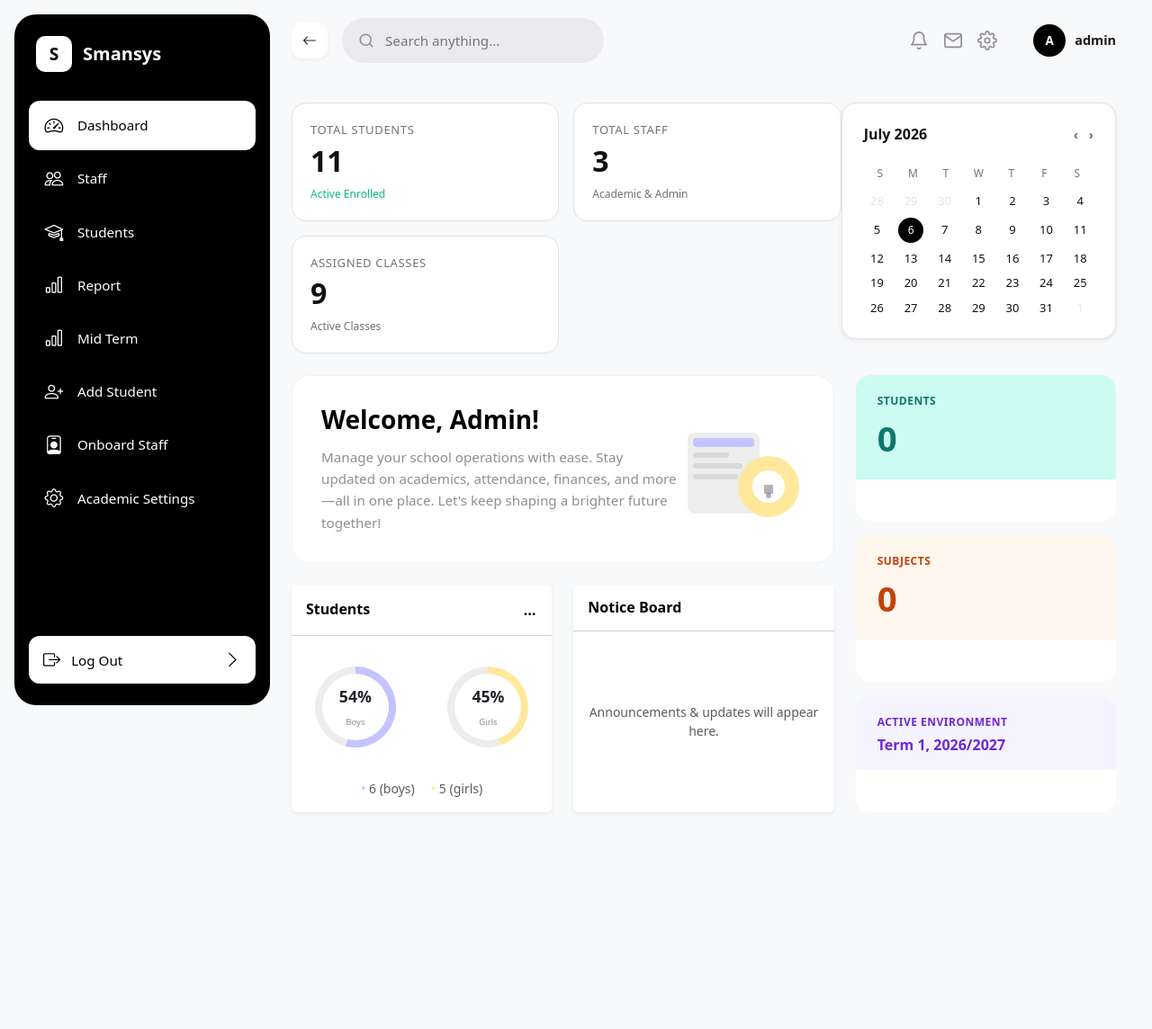
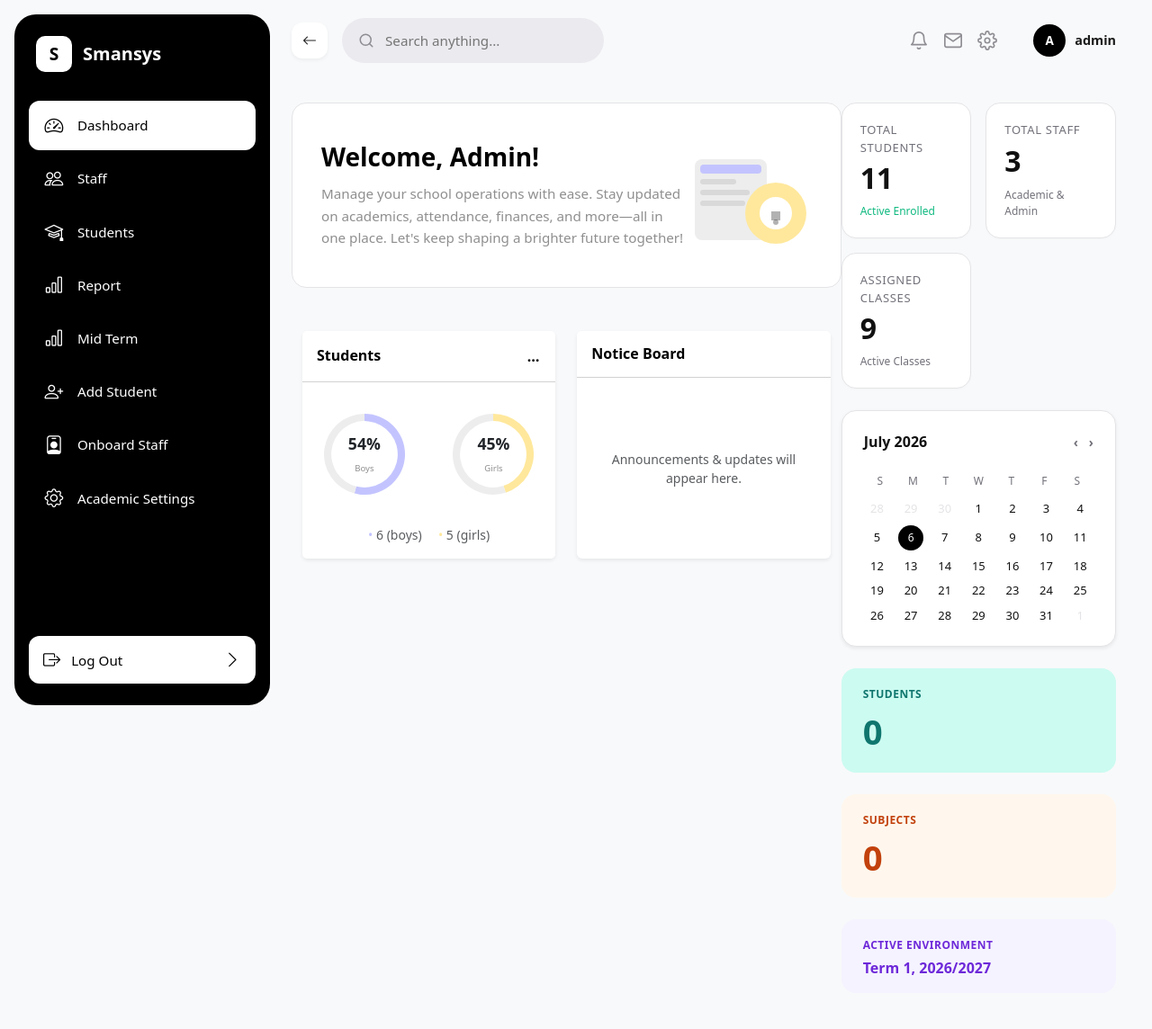
Before and after one commit to xluljoey/School-Management-System, a Django app: page / in a window 1280 px wide. Shown: the whole page at 90% size. Before the commit the page ends 904 px from the top, so only its background shows below. Run offline with Django 5.2, Linux system fonts and the light colour scheme; a user stored in the database is signed in; data comes from the database, SQL or seed files in the repository; some libraries are stand-ins or nearby versions.

Commit message:
refactor(dashboard): single master row with 8/4 split, fix misplaced greeting card
- Wrap entire page into a single row g-4 m-0 w-100 master container
- Left col-lg-8: greeting card at top, then students chart + notice board row
- Right col-lg-4: compact 2x2 metrics grid, calendar card (superuser), then
  green/orange/purple side stat cards
- Remove hardcoded absolute positioning (left: 314px; top: 121px) from
  greeting card that broke layout
- Greeting card now uses card border-0 with border-radius: 16px and
  border: 1px solid #e4e4e7, available to all authenticated users
- Superuser metrics moved from 8-col auto-fit grid to 2-column compact
  grid in the right sidebar

```diff
--- a/sis/templates/sis/dashboard.html
+++ b/sis/templates/sis/dashboard.html
@@ -50,68 +50,16 @@ document.addEventListener('DOMContentLoaded', function () {
 {% endblock %}
 
 {% block content %}
-{% if request.user.is_superuser %}
-<div class="row g-4 align-items-start w-100 m-0 pb-4">
+<div class="row g-4 m-0 w-100">
 
-    <div class="col-lg-8 col-12 p-0">
-        <div style="display: grid; grid-template-columns: repeat(auto-fit, minmax(240px, 1fr)); gap: 16px;">
-            <div style="background-color: #ffffff; border: 1px solid #e4e4e7; border-radius: 16px; padding: 20px; display: flex; flex-direction: column; justify-content: space-between; min-height: 120px; box-shadow: 0 1px 3px rgba(0,0,0,0.02);">
-                <div>
-                    <div style="font-size: 13px; font-weight: 500; color: #71717a; text-transform: uppercase; letter-spacing: 0.05em;">Total Students</div>
-                    <div style="font-size: 32px; font-weight: 700; color: #111111; margin-top: 8px; line-height: 1;">{{ total_students|default:"0" }}</div>
-                </div>
-                <div style="font-size: 12px; color: #10b981; margin-top: 12px; font-weight: 500;">Active Enrolled</div>
-            </div>
+    <!-- ========================================================
+         GLOBAL LEFT WORKSPACE: 8 Columns wide on desktop
+         ======================================================== -->
+    <div class="col-lg-8 col-12 d-flex flex-column gap-4 p-0">
 
-            <div style="background-color: #ffffff; border: 1px solid #e4e4e7; border-radius: 16px; padding: 20px; display: flex; flex-direction: column; justify-content: space-between; min-height: 120px; box-shadow: 0 1px 3px rgba(0,0,0,0.02);">
-                <div>
-                    <div style="font-size: 13px; font-weight: 500; color: #71717a; text-transform: uppercase; letter-spacing: 0.05em;">Total Staff</div>
-                    <div style="font-size: 32px; font-weight: 700; color: #111111; margin-top: 8px; line-height: 1;">{{ total_staff|default:"0" }}</div>
-                </div>
-                <div style="font-size: 12px; color: #71717a; margin-top: 12px; font-weight: 500;">Academic &amp; Admin</div>
-            </div>
-
-            <div style="background-color: #ffffff; border: 1px solid #e4e4e7; border-radius: 16px; padding: 20px; display: flex; flex-direction: column; justify-content: space-between; min-height: 120px; box-shadow: 0 1px 3px rgba(0,0,0,0.02);">
-                <div>
-                    <div style="font-size: 13px; font-weight: 500; color: #71717a; text-transform: uppercase; letter-spacing: 0.05em;">Assigned Classes</div>
-                    <div style="font-size: 32px; font-weight: 700; color: #111111; margin-top: 8px; line-height: 1;">{{ assigned_classes.count|default:"0" }}</div>
-                </div>
-                <div style="font-size: 12px; color: #71717a; margin-top: 12px; font-weight: 500;">Active Classes</div>
-            </div>
-        </div>
-    </div>
-
-    <div class="col-lg-4 col-12 p-0">
-        <div class="card border-0 shadow-sm" style="background: #ffffff; border-radius: 16px; padding: 24px; border: 1px solid #e4e4e7 !important;">
-            <div class="d-flex justify-content-between align-items-center mb-4">
-                <h3 style="font-size: 16px; font-weight: 600; color: #111; margin: 0;">July 2026</h3>
-                <div style="color: #71717a; cursor: pointer; font-size: 14px; display: flex; gap: 12px; font-weight: 600;">
-                    <span>‹</span> <span>›</span>
-                </div>
-            </div>
-
-            <div style="display: grid; grid-template-columns: repeat(7, 1fr); text-align: center; font-size: 12px; font-weight: 500; color: #71717a; margin-bottom: 12px;">
-                <div>S</div><div>M</div><div>T</div><div>W</div><div>T</div><div>F</div><div>S</div>
-            </div>
-
-            <div style="display: grid; grid-template-columns: repeat(7, 1fr); text-align: center; gap: 8px; font-size: 13px; font-weight: 500; color: #111; align-items: center;">
-                <div style="color: #e4e4e7;">28</div><div style="color: #e4e4e7;">29</div><div style="color: #e4e4e7;">30</div><div>1</div><div>2</div><div>3</div><div>4</div>
-                <div>5</div>
-                <div style="background: #000; color: #fff; border-radius: 50%; width: 28px; height: 28px; display: inline-flex; align-items: center; justify-content: center; margin: 0 auto; font-size: 12px;">6</div>
-                <div>7</div><div>8</div><div>9</div><div>10</div><div>11</div>
-                <div>12</div><div>13</div><div>14</div><div>15</div><div>16</div><div>17</div><div>18</div>
-                <div>19</div><div>20</div><div>21</div><div>22</div><div>23</div><div>24</div><div>25</div>
-                <div>26</div><div>27</div><div>28</div><div>29</div><div>30</div><div>31</div><div style="color: #e4e4e7;">1</div>
-            </div>
-        </div>
-    </div>
-
-</div>
-{% endif %}
-
-<div class="row g-4">
-    <div class="col-lg-8 d-flex flex-column gap-4">
-        <div style="background: #ffffff; border-radius: 20px; border: 1px solid rgba(0,0,0,0.05); padding: 32px; display: flex; justify-content: space-between; align-items: center; height: 100%;">
+        <!-- 1. GREETING CARD -->
+        <div class="card border-0 position-relative" style="background: #ffffff; border-radius: 16px; padding: 32px; min-height: 200px; border: 1px solid #e4e4e7 !important;">
+            <div style="display: flex; justify-content: space-between; align-items: center; height: 100%;">
                 <div style="max-width: 460px;">
                     <h1 style="font-size: 1.75rem; font-weight: 700; color: #000000; margin: 0 0 12px 0;">
                         Welcome, {{ request.user.username|capfirst }}!
@@ -134,8 +82,10 @@ document.addEventListener('DOMContentLoaded', function () {
                     </svg>
                 </div>
             </div>
+        </div>
 
-        <div class="row g-4">
+        <!-- 2. LOWER CONTENT ROW (Students chart / Notice Board) -->
+        <div class="row g-4 m-0 w-100">
             <div class="col-md-6">
                 <div class="card shadow-sm border-0">
                     <div class="card-header bg-white py-3 d-flex justify-content-between align-items-center">
@@ -178,9 +128,68 @@ document.addEventListener('DOMContentLoaded', function () {
                 </div>
             </div>
         </div>
+
     </div>
 
-    <div class="col-lg-4 d-flex flex-column gap-3">
+    <!-- ========================================================
+         GLOBAL RIGHT WORKSPACE: 4 Columns wide on desktop
+         ======================================================== -->
+    <div class="col-lg-4 col-12 d-flex flex-column gap-4 p-0">
+
+        {% if request.user.is_superuser %}
+        <!-- 1. COMPACT METRICS GRID -->
+        <div style="display: grid; grid-template-columns: repeat(2, 1fr); gap: 16px; width: 100%;">
+            <div style="background-color: #ffffff; border: 1px solid #e4e4e7; border-radius: 16px; padding: 20px; display: flex; flex-direction: column; justify-content: space-between; min-height: 120px; box-shadow: 0 1px 3px rgba(0,0,0,0.02);">
+                <div>
+                    <div style="font-size: 13px; font-weight: 500; color: #71717a; text-transform: uppercase; letter-spacing: 0.05em;">Total Students</div>
+                    <div style="font-size: 32px; font-weight: 700; color: #111111; margin-top: 8px; line-height: 1;">{{ total_students|default:"0" }}</div>
+                </div>
+                <div style="font-size: 12px; color: #10b981; margin-top: 12px; font-weight: 500;">Active Enrolled</div>
+            </div>
+
+            <div style="background-color: #ffffff; border: 1px solid #e4e4e7; border-radius: 16px; padding: 20px; display: flex; flex-direction: column; justify-content: space-between; min-height: 120px; box-shadow: 0 1px 3px rgba(0,0,0,0.02);">
+                <div>
+                    <div style="font-size: 13px; font-weight: 500; color: #71717a; text-transform: uppercase; letter-spacing: 0.05em;">Total Staff</div>
+                    <div style="font-size: 32px; font-weight: 700; color: #111111; margin-top: 8px; line-height: 1;">{{ total_staff|default:"0" }}</div>
+                </div>
+                <div style="font-size: 12px; color: #71717a; margin-top: 12px; font-weight: 500;">Academic &amp; Admin</div>
+            </div>
+
+            <div style="background-color: #ffffff; border: 1px solid #e4e4e7; border-radius: 16px; padding: 20px; display: flex; flex-direction: column; justify-content: space-between; min-height: 120px; box-shadow: 0 1px 3px rgba(0,0,0,0.02);">
+                <div>
+                    <div style="font-size: 13px; font-weight: 500; color: #71717a; text-transform: uppercase; letter-spacing: 0.05em;">Assigned Classes</div>
+                    <div style="font-size: 32px; font-weight: 700; color: #111111; margin-top: 8px; line-height: 1;">{{ assigned_classes.count|default:"0" }}</div>
+                </div>
+                <div style="font-size: 12px; color: #71717a; margin-top: 12px; font-weight: 500;">Active Classes</div>
+            </div>
+        </div>
+
+        <!-- 2. CALENDAR CARD -->
+        <div class="card border-0 shadow-sm" style="background: #ffffff; border-radius: 16px; padding: 24px; border: 1px solid #e4e4e7 !important;">
+            <div class="d-flex justify-content-between align-items-center mb-4">
+                <h3 style="font-size: 16px; font-weight: 600; color: #111; margin: 0;">July 2026</h3>
+                <div style="color: #71717a; cursor: pointer; font-size: 14px; display: flex; gap: 12px; font-weight: 600;">
+                    <span>‹</span> <span>›</span>
+                </div>
+            </div>
+
+            <div style="display: grid; grid-template-columns: repeat(7, 1fr); text-align: center; font-size: 12px; font-weight: 500; color: #71717a; margin-bottom: 12px;">
+                <div>S</div><div>M</div><div>T</div><div>W</div><div>T</div><div>F</div><div>S</div>
+            </div>
+
+            <div style="display: grid; grid-template-columns: repeat(7, 1fr); text-align: center; gap: 8px; font-size: 13px; font-weight: 500; color: #111; align-items: center;">
+                <div style="color: #e4e4e7;">28</div><div style="color: #e4e4e7;">29</div><div style="color: #e4e4e7;">30</div><div>1</div><div>2</div><div>3</div><div>4</div>
+                <div>5</div>
+                <div style="background: #000; color: #fff; border-radius: 50%; width: 28px; height: 28px; display: inline-flex; align-items: center; justify-content: center; margin: 0 auto; font-size: 12px;">6</div>
+                <div>7</div><div>8</div><div>9</div><div>10</div><div>11</div>
+                <div>12</div><div>13</div><div>14</div><div>15</div><div>16</div><div>17</div><div>18</div>
+                <div>19</div><div>20</div><div>21</div><div>22</div><div>23</div><div>24</div><div>25</div>
+                <div>26</div><div>27</div><div>28</div><div>29</div><div>30</div><div>31</div><div style="color: #e4e4e7;">1</div>
+            </div>
+        </div>
+        {% endif %}
+
+        <!-- 3. ADDITIONAL SIDE VIEWS -->
         <div class="card border-0 overflow-hidden flex-fill d-flex flex-column" style="border-radius: 16px;">
             <div style="background: #ccfbf1; padding: 20px 24px 16px;">
                 <div style="font-size: 0.75rem; font-weight: 600; color: #0f766e; text-transform: uppercase; letter-spacing: 0.5px; margin-bottom: 4px;">Students</div>
@@ -199,6 +208,8 @@ document.addEventListener('DOMContentLoaded', function () {
                 <div style="font-size: 1rem; font-weight: 600; color: #6d28d9;">{{ active_environment_string|default:"—" }}</div>
             </div>
         </div>
+
     </div>
+
 </div>
 {% endblock %}
```
Lines whose indentation alone changed are shown as unchanged.
